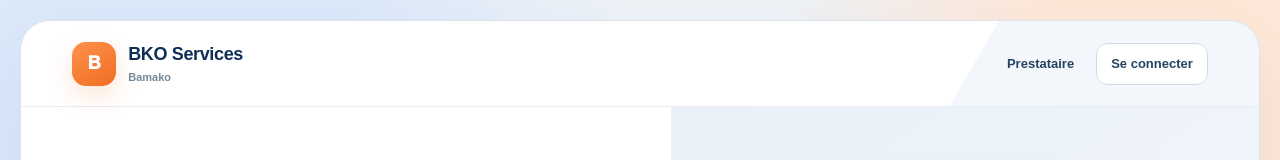
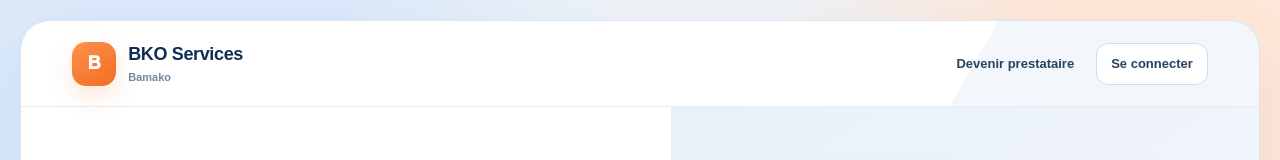
Before and after one commit to hamapixel/bko-services, a Next.js app in the folder frontend/: page / in a window 1280 px wide. Shown: the top 160 px of the page. Built offline with nearby package versions, Linux system fonts and the light colour scheme.

Commit message:
feat(frontend): link home to provider onboarding

```diff
--- a/frontend/app/page.tsx
+++ b/frontend/app/page.tsx
@@ -14,7 +14,7 @@ export default function Home() {
           </div>
 
           <div className="home-premium-nav">
-            <Link href="/prestataire/connexion">Prestataire</Link>
+            <Link href="/prestataire/devenir">Devenir prestataire</Link>
             <Link className="home-premium-login" href="/connexion">
               Se connecter
             </Link>
```
